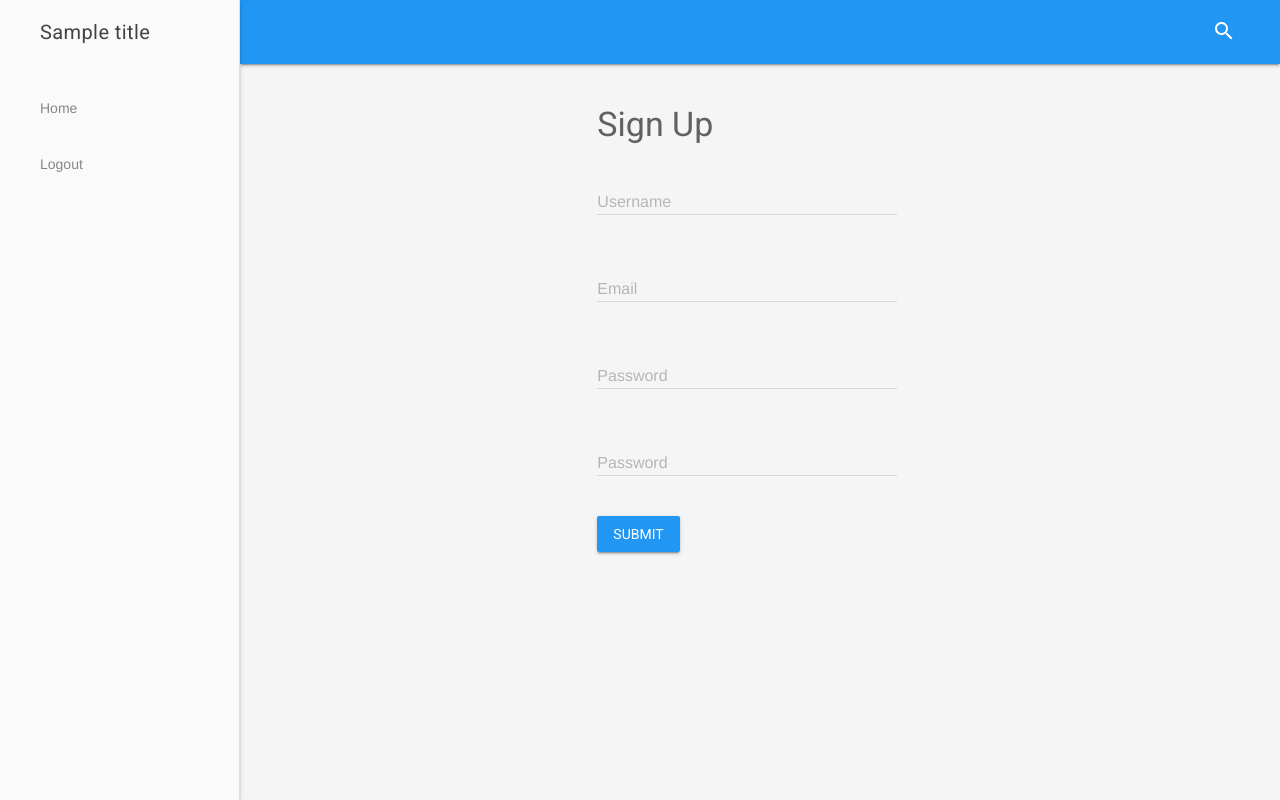
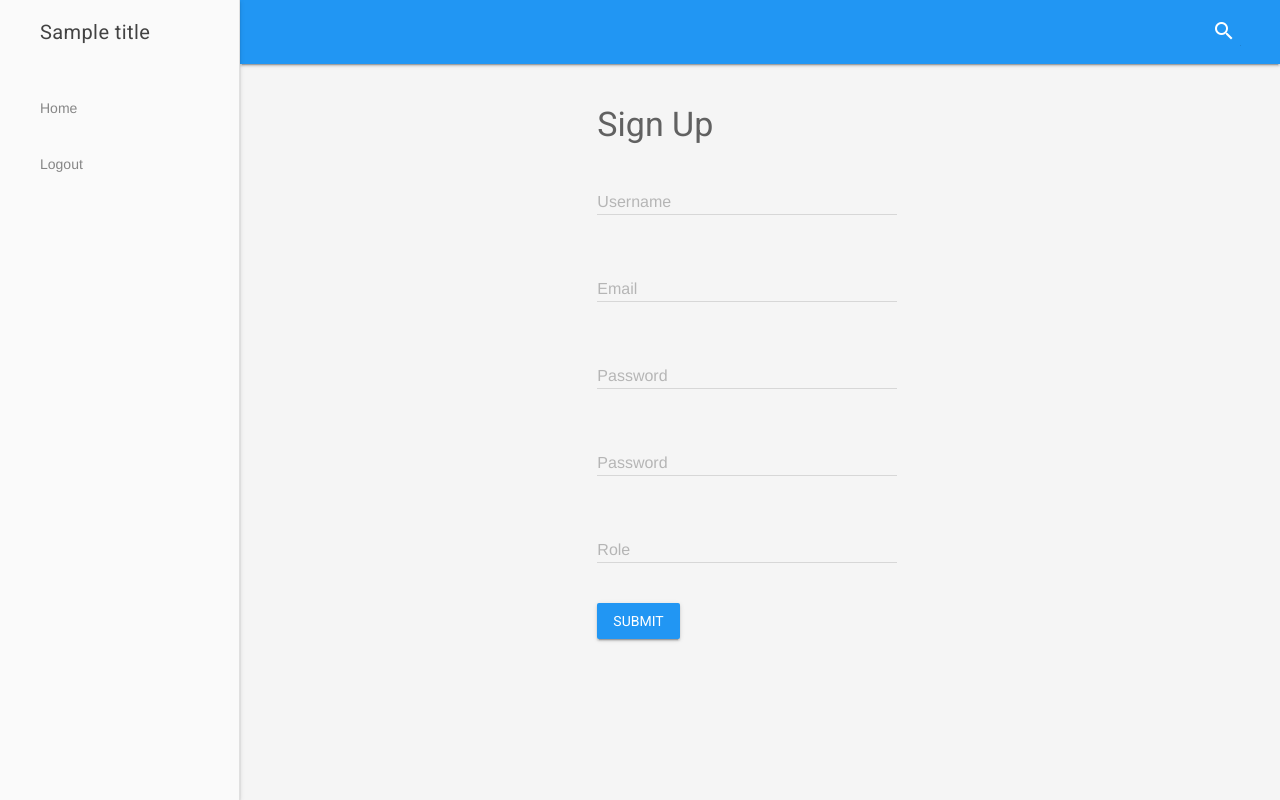
Before and after one commit to hashmapinc/Heirloom, a Python web app: template ui/heirloom/ui/templates/signup.html in a window 1280 px wide. Run offline with Jinja, Linux system fonts and the light colour scheme; the template is opened without the code that fills it: most values are stand-ins (such as "Sample title", 1, 10 or a date in 2020); form fields are guessed from the names that the template uses.

Commit message:
finished signup form

```diff
--- a/ui/heirloom/ui/forms/signup.py
+++ b/ui/heirloom/ui/forms/signup.py
@@ -10,7 +10,7 @@ class SignupForm(FlaskForm):
     password = PasswordField('Password', validators=[DataRequired()])
     password2 = PasswordField('Repeat Password', validators=[DataRequired(), EqualTo('password')])
     role = SelectField(u'User Role', choices=[('0', 'User'), ('1', 'Vendor'), ('2', 'Admin')],
-        coerce=int, default=0, validators=[DataRequired()])
+        default=0, validators=[DataRequired()])
     submit = SubmitField('Sign Up')
 
     def validate_username(self, username):
--- a/ui/heirloom/ui/templates/base.html
+++ b/ui/heirloom/ui/templates/base.html
@@ -12,6 +12,7 @@
     <link rel="stylesheet" href="https://fonts.googleapis.com/icon?family=Material+Icons">
     <link rel="stylesheet" href="https://code.getmdl.io/1.3.0/material.blue-red.min.css">
     <link rel="stylesheet" href="{{url_for('static', filename='css/styles.css')}}">
+    <link rel="stylesheet" href="{{url_for('static', filename='css/getmdl-select.min.css')}}">
     <style>
       #view-source {
         position: fixed;
@@ -59,5 +60,6 @@
       </main>
     </div>
     <script src="https://code.getmdl.io/1.3.0/material.min.js"></script>
+    <script defer src="{{url_for('static', filename='js/getmdl-select.min.js')}}"></script>
   </body>
 </html>
--- a/ui/heirloom/ui/templates/signup.html
+++ b/ui/heirloom/ui/templates/signup.html
@@ -57,6 +57,33 @@
 
             <br>
             <br>
+
+            <!-- role -->
+            <div class="mdl-textfield mdl-js-textfield getmdl-select">
+                {{ form.role(class_='mdl-textfield__input') }}
+                <label class="mdl-textfield__label" for="sample3">{{ form.role.label }}</label>
+            </div>
+            {% for error in form.role.errors %}
+            <br>
+            <span style="color: red;">[{{ error }}]</span>
+            {% endfor %}
+
+
+            <!--div class="mdl-textfield mdl-js-textfield getmdl-select">
+                <input class="mdl-textfield__input" value="" id="country" readonly/>
+                <input value="" type="hidden" name="country" />
+                <label class="mdl-textfield__label" for="country">Country</label>
+                <ul class="mdl-menu mdl-menu--bottom-left mdl-js-menu" for="country">
+                    <li class="mdl-menu__item" data-val="BLR">Belarus</li>
+                    <li class="mdl-menu__item" data-val="BRA">Brazil</li>
+                    <li class="mdl-menu__item" data-val="FRA">France</li>
+                    <li class="mdl-menu__item" data-val="DEU">Germany</li>
+                    <li class="mdl-menu__item" data-val="RUS">Russia</li>
+                </ul>
+            </div-->
+
+            <br>
+            <br>
             {{ form.submit(class_='mdl-button mdl-js-button mdl-button--raised mdl-button--colored') }}
         </form>
 
```
